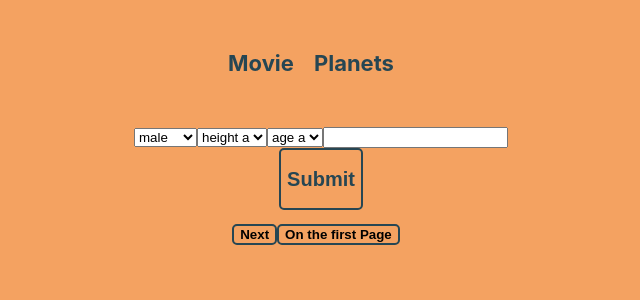
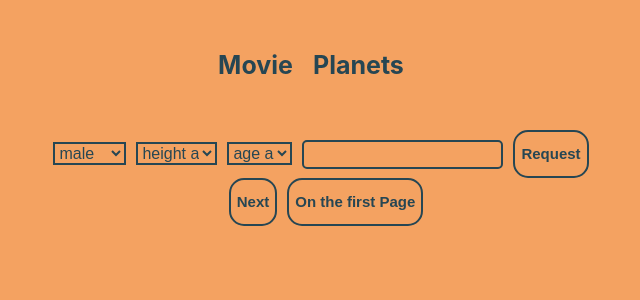
Before and after one commit to MartaPanasyuk/Star-Wars-Frontend, a React (Create React App) app: page / in a window 1280 px wide. Shown: the top 300 px of the page, without its empty margins (319-959 px from the left). Built offline with nearby package versions, Linux system fonts and the light colour scheme.

Commit message:
added button style

```diff
--- a/src/App.css
+++ b/src/App.css
@@ -14,7 +14,7 @@
   text-decoration: none;
   color: #264653;
   font-weight: bold;
-  font-size: 22px;
+  font-size: 25px;
 }
 
 .NavElement:hover {
--- a/src/pages/Movie.jsx
+++ b/src/pages/Movie.jsx
@@ -72,19 +72,25 @@ export default function Movie() {
           type="text"
           value={title}
           onChange={(e) => setTitle(e.target.value)}
+          className="Input-wrapper"
         />
-        <br />
         <button type="submit">
-          <h2 className="text_btn">Submit</h2>
+          <h2 className="text_btn">Request</h2>
         </button>
         <div className="Btn-wrapper">
-          <button onClick={() => nextPage()}>Next</button>
+          <button onClick={() => nextPage()}>
+            <h2 className="text_btn">Next</h2>
+          </button>
           {pageQuery > 1 ? (
-            <button onClick={() => prevPage()}>Prev</button>
+            <button onClick={() => prevPage()}>
+              <h2 className="text_btn">Prev</h2>
+            </button>
           ) : (
             <></>
           )}
-          <button onClick={() => firstPage()}>On the first Page</button>
+          <button onClick={() => firstPage()}>
+            <h2 className="text_btn">On the first Page</h2>
+          </button>
         </div>
       </form>
       <div></div>
--- a/src/pages/Planets.jsx
+++ b/src/pages/Planets.jsx
@@ -39,6 +39,10 @@ export default function Planets() {
     setPageQuery(pageQuery - 1 > 0 ? pageQuery - 1 : 1);
   };
 
+  const firstPage = () => {
+    setPageQuery(1);
+  };
+
   return (
     <div className="Planet-wrapper">
       <form onSubmit={onFormSubmit}>
@@ -48,13 +52,24 @@ export default function Planets() {
           onChange={(e) => setClimateQuery(e.target.value)}
           className="Input-wrapper"
         />
-        <button type="submit" className="btn-container">
-          <h2 className="button-text">Submit</h2>
+        <button type="submit">
+          <h2 className="button-text">Request</h2>
         </button>
         <div className="Btn-wrapper">
-          <button onClick={() => nextPage()}>Next</button>
+          <button onClick={() => nextPage()}>
+            <h2 className="button-text">Next</h2>
+          </button>
           {pageQuery > 1 ? (
-            <button onClick={() => prevPage()}>Prev</button>
+            <button onClick={() => prevPage()}>
+              <h2 className="button-text">Prev</h2>
+            </button>
+          ) : (
+            <></>
+          )}
+          {pageQuery === 1 ? (
+            <button onClick={() => firstPage()}>
+              <h2 className="button-text">Go to the first page</h2>
+            </button>
           ) : (
             <></>
           )}
@@ -68,7 +83,7 @@ export default function Planets() {
             <h1>Plane Name: {climate.name}</h1>
             {climate.dark_haired_residents.length === 0 ? (
               <h2 className="warning-message">
-                There is no residents with dark hair
+                There is no residents with dark hair on this planet
               </h2>
             ) : (
               climate.dark_haired_residents.map((c) => (
--- a/src/pages/css/Movie.css
+++ b/src/pages/css/Movie.css
@@ -4,24 +4,35 @@ body {
   margin: auto 0;
 }
 
+.Input-wrapper {
+  background: transparent;
+  border-radius: 5px;
+  padding: 5px 10px;
+  border: 2px solid #264653;
+}
+
 button {
+  margin-left: 10px;
   text-decoration: none;
   font-weight: bold;
   background-color: transparent;
   border: 2px solid #264653;
   border-radius: 5px;
+  max-width: 200px;
 }
 button:hover {
   background-color: #ef476f;
 }
 
-.Btn-wrapper {
-  margin-top: 10px;
-  padding: 3px 6px;
-  margin-bottom: 10px;
+.text_btn {
+  font-size: 15px;
+  color: #264653;
+}
+
+select {
+  font-size: 16px;
+  color: #264653;
+  background: transparent;
   margin-right: 10px;
+  border: 2px solid #264653;
 }
-.btn-text {
-  color: #264653;
-  font-size: 12px;
-}
--- a/src/pages/css/Planets.css
+++ b/src/pages/css/Planets.css
@@ -12,16 +12,16 @@ h4 {
   border: 2px solid #264653;
 }
 
-.btn-container {
+button {
   margin-left: 10px;
   text-decoration: none;
   font-weight: bold;
   background-color: transparent;
   border: 2px solid #264653;
   border-radius: 15px;
-  width: 75px;
+  max-width: 200px;
 }
-.btn-container:hover {
+button:hover {
   background-color: #ef476f;
 }
 
```
